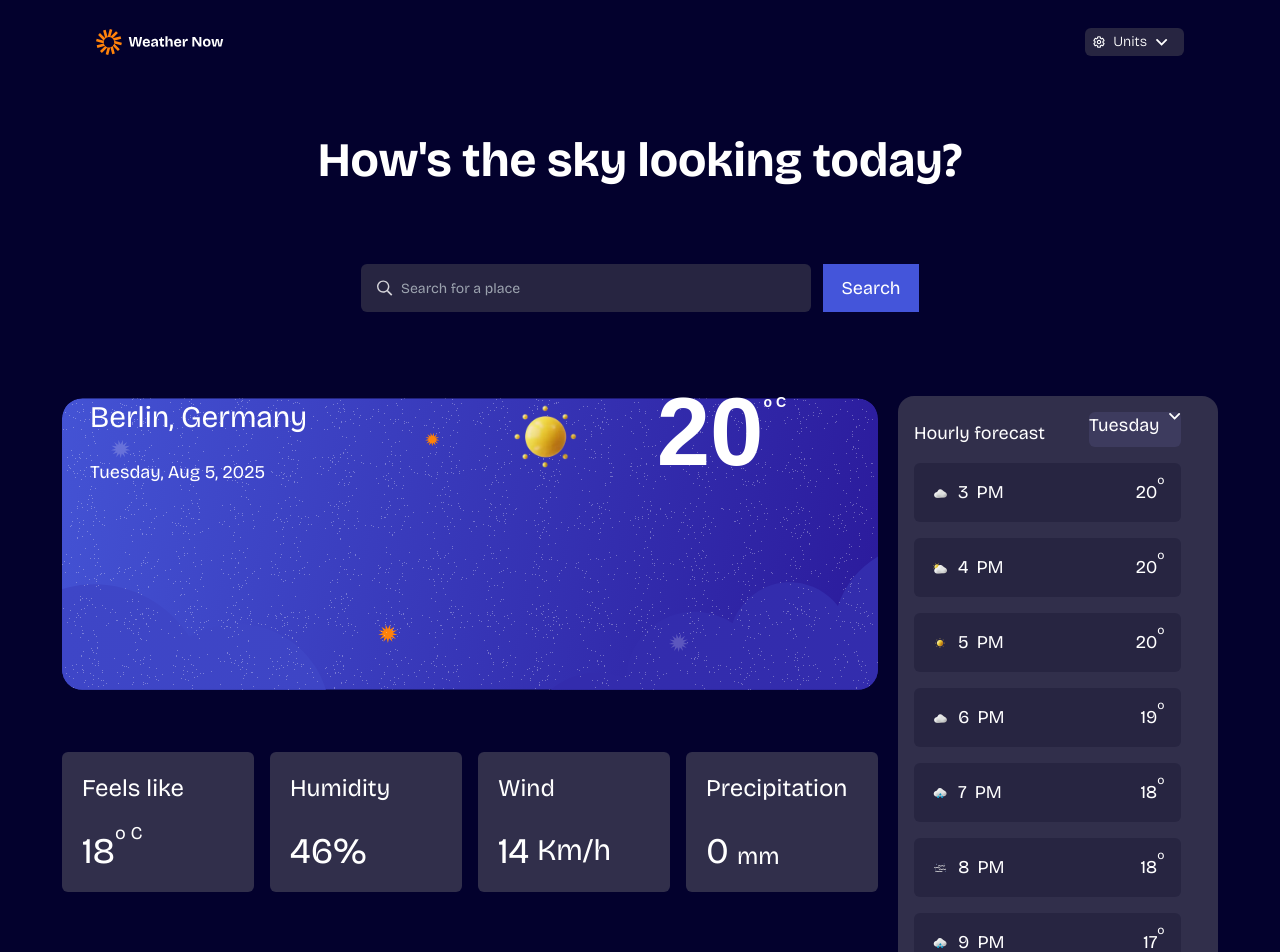
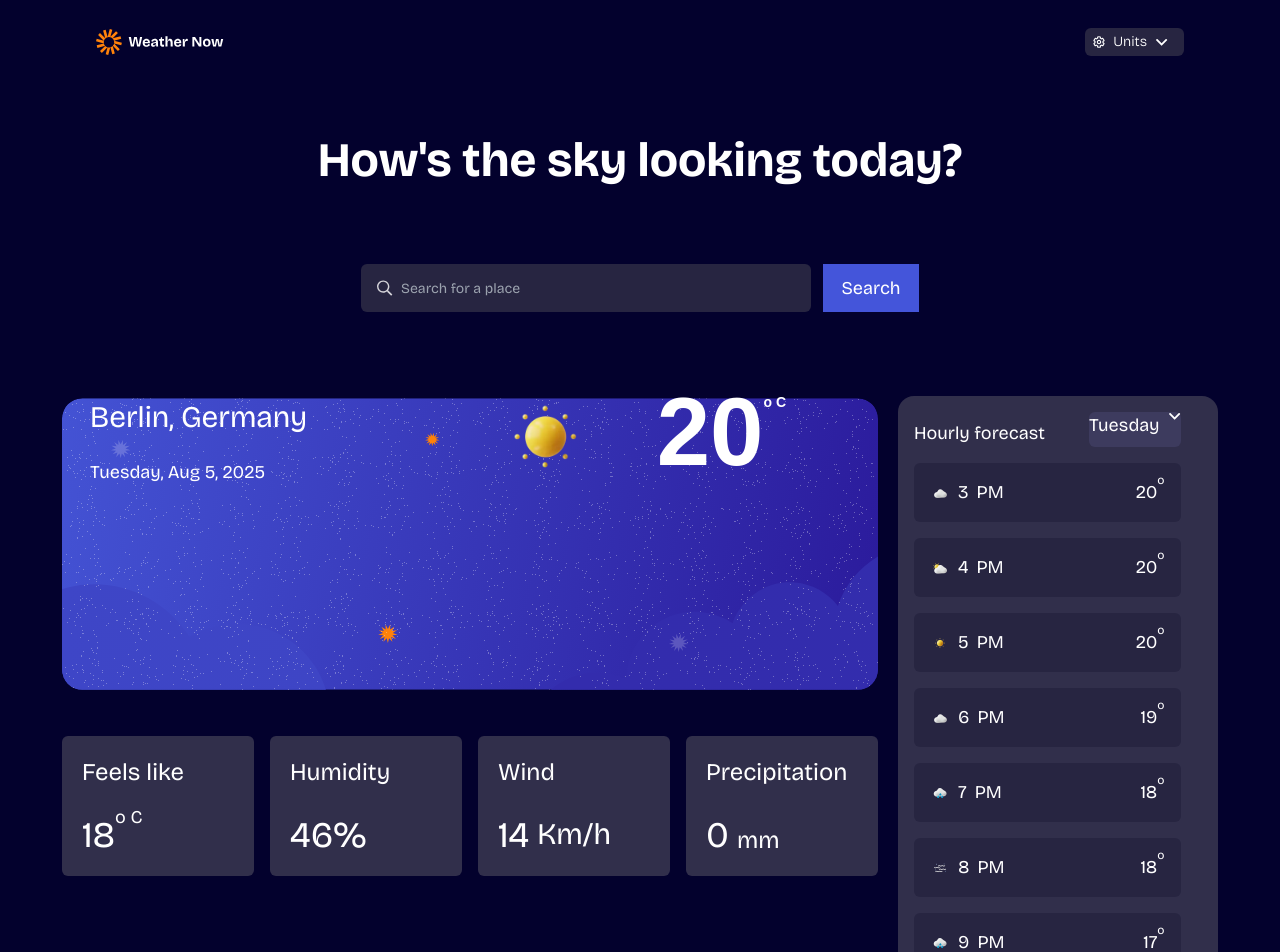
Before and after one commit to Mayowa-de/Frontend-mentor-hack-weather-app, a React (Vite) app: page / in a window 1280 px wide. Shown: the top 952 px of the page. Built offline with nearby package versions, Linux system fonts and the light colour scheme; a web font is replaced by a local one.

Commit message:
delete the gap in the container

```diff
--- a/src/Hero/SubCloud.jsx
+++ b/src/Hero/SubCloud.jsx
@@ -2,7 +2,7 @@ import React from 'react'
 
 export default function SubCloud() {
   return (
-    <div className='flex gap-4 mt-4 font-[BricolageGrotesque-Bold] justify-start items-start w-full'>
+    <div className='flex gap-4  font-[BricolageGrotesque-Bold] justify-start items-start w-full'>
       <div className='flex flex-col gap-7 bg-card text-white rounded-md p-5 w-48'>
         <h5 className='text-2xl text-white'>Feels like</h5>
         <div className='flex'>
```
